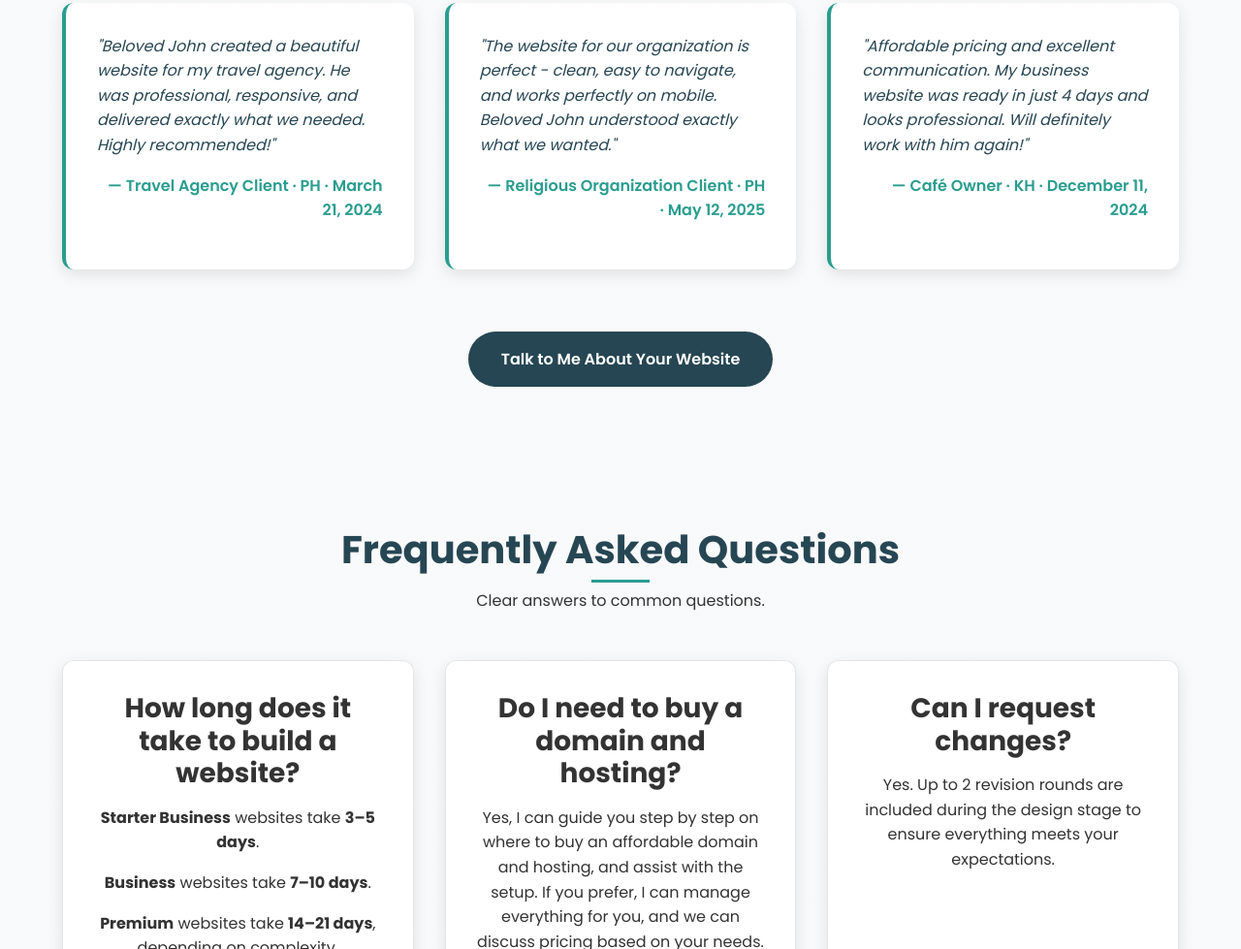
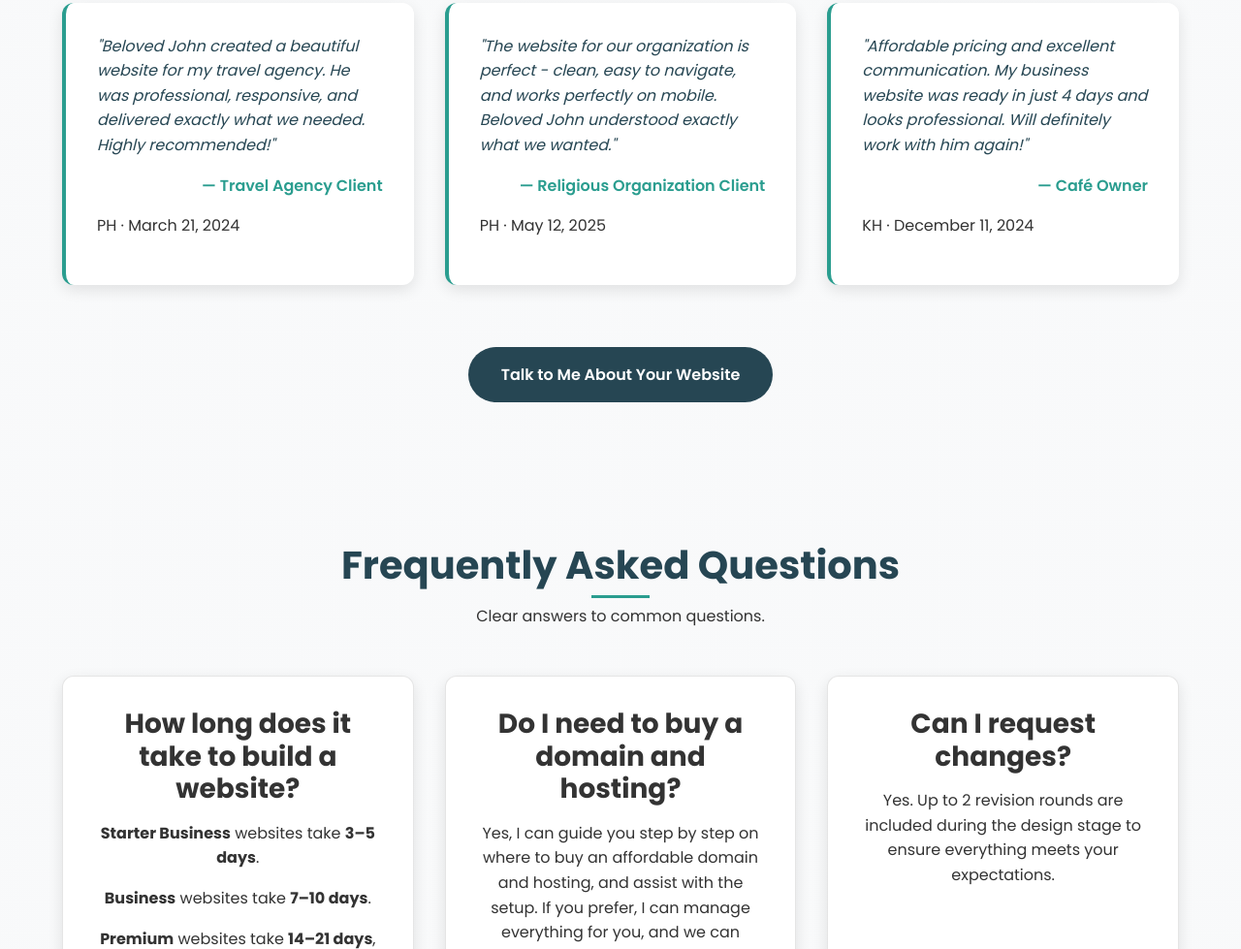
Before and after one commit to belovedjohndev/belovedjohndev, a plain HTML site: page index.html in a window 1280 px wide. Shown: the part 4795-5774 px from the top of the page at 97% size. Drawn offline with Linux system fonts and the light colour scheme.

Commit message:
Update index.html

```diff
--- a/index.html
+++ b/index.html
@@ -1335,21 +1335,24 @@ Each project follows the same pricing and process shown on this page.
           <p class="testimonial-text">
             "Beloved John created a beautiful website for my travel agency. He was professional, responsive, and delivered exactly what we needed. Highly recommended!"
           </p>
-          <p class="testimonial-author">— Travel Agency Client · PH · March 21, 2024</p>
+          <p class="testimonial-author">— Travel Agency Client</p>
+          <p>PH · March 21, 2024</p>
         </div>
 
         <div class="testimonial-card">
           <p class="testimonial-text">
             "The website for our organization is perfect - clean, easy to navigate, and works perfectly on mobile. Beloved John understood exactly what we wanted."
           </p>
-          <p class="testimonial-author">— Religious Organization Client · PH · May 12, 2025</p>
+          <p class="testimonial-author">— Religious Organization Client</p>
+          <p>PH · May 12, 2025</p>
         </div>
 
         <div class="testimonial-card">
           <p class="testimonial-text">
             "Affordable pricing and excellent communication. My business website was ready in just 4 days and looks professional. Will definitely work with him again!"
           </p>
-          <p class="testimonial-author">— Café Owner · KH · December 11, 2024</p>
+          <p class="testimonial-author">— Café Owner</p>
+          <p>KH · December 11, 2024</p>
         </div>
       </div>
       <div class="text-center mt-3">
```
